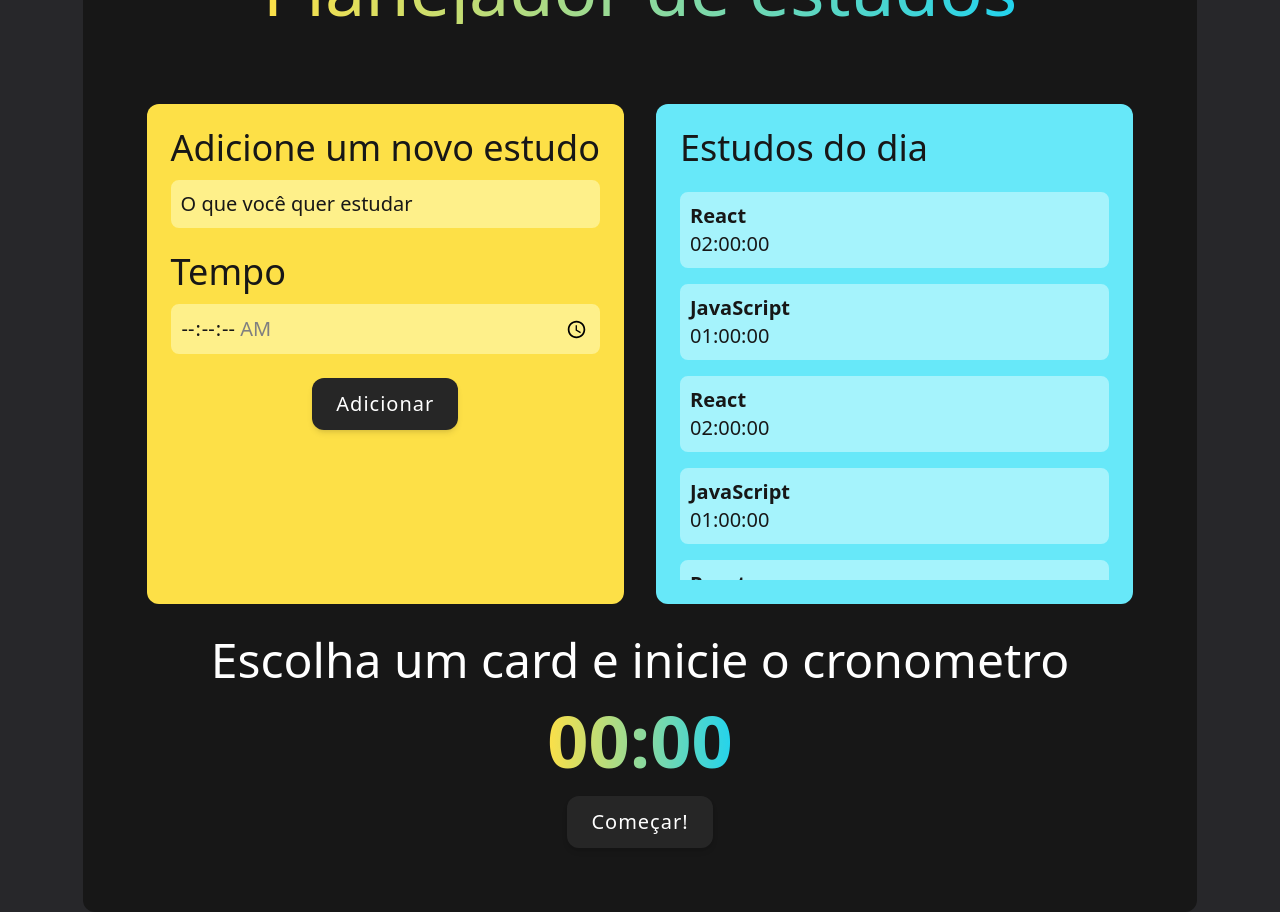
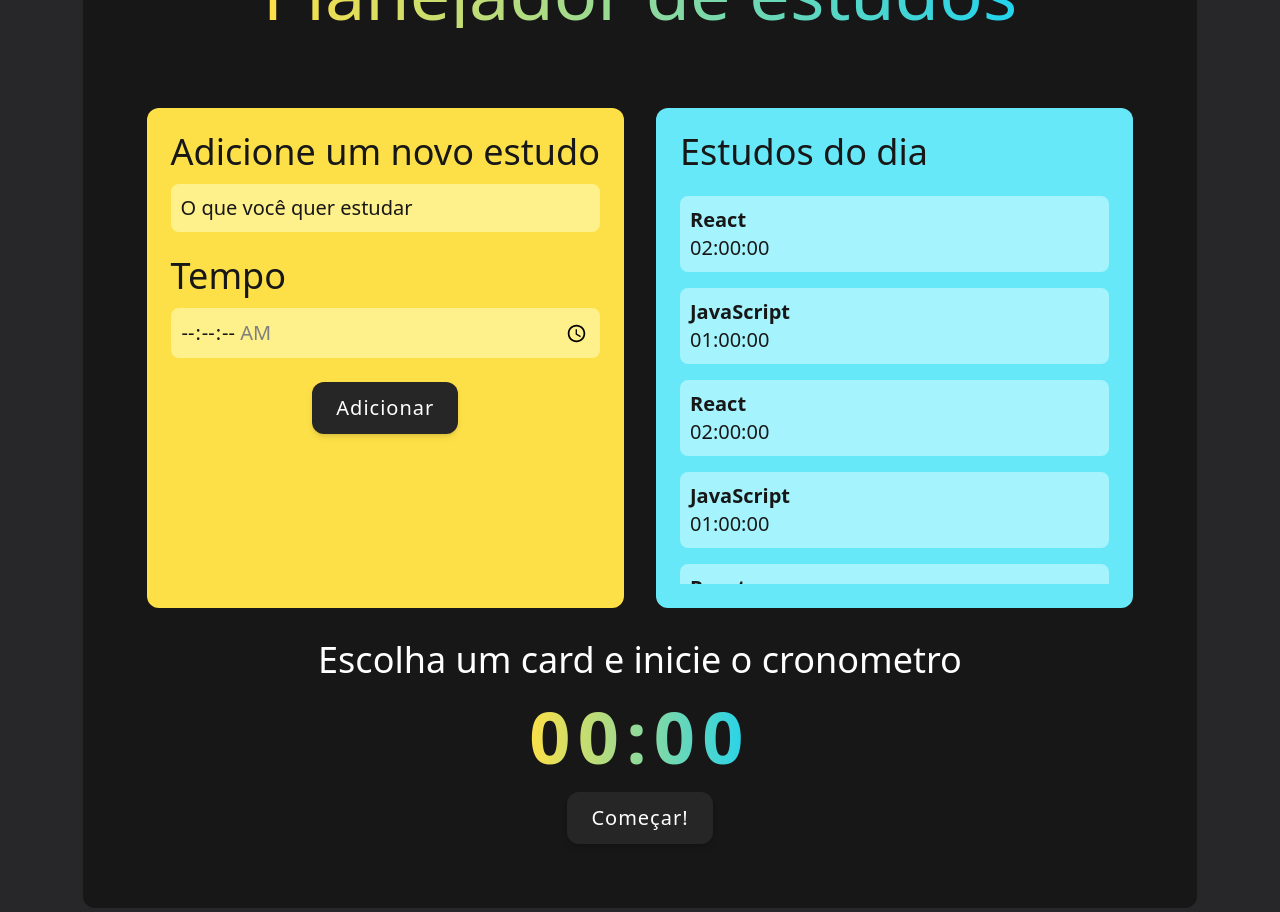
Before and after one commit to LivioAlvarenga/studyPlanner, a React (Vite) app: page / in a window 1280 px wide. Built offline with nearby package versions, Linux system fonts and the light colour scheme.

Commit message:
aumentado espaçamento clock

```diff
--- a/src/components/Timer/Clock/index.tsx
+++ b/src/components/Timer/Clock/index.tsx
@@ -1,6 +1,6 @@
 export default function Clock() {
   return (
-    <div className="bg-gradient-to-r from-yellow-300 to-cyan-400 bg-clip-text text-center text-7xl font-bold text-transparent">
+    <div className="bg-gradient-to-r from-yellow-300 to-cyan-400 bg-clip-text text-center text-7xl font-bold tracking-widest text-transparent">
       <span>0</span>
       <span>0</span>
       <span>:</span>
--- a/src/components/Timer/index.tsx
+++ b/src/components/Timer/index.tsx
@@ -4,9 +4,7 @@ import Clock from "./Clock";
 export default function Timer() {
   return (
     <div className="flex flex-col items-center justify-center gap-5">
-      <p className="text-center text-4xl md:text-5xl">
-        Escolha um card e inicie o cronometro
-      </p>
+      <p className="text-center text-4xl">Escolha um card e inicie o cronometro</p>
       <Clock />
       <Button hover="hover:bg-red-600">Começar!</Button>
     </div>
```
